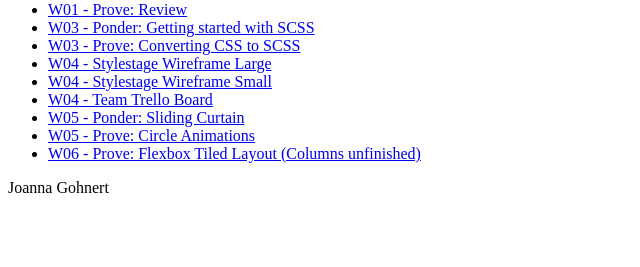
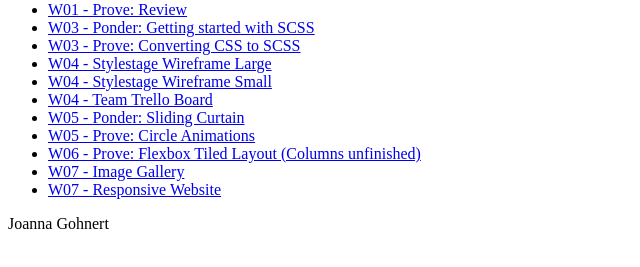
Before and after one commit to Jgohnert/wdd331r, a plain HTML site: page index.html in a window 1280 px wide. Shown: the part 79-346 px from the top of the page, without its empty margins (0-640 px from the left). Drawn offline with Linux system fonts and the light colour scheme.

Commit message:
updated W07 links

```diff
--- a/index.html
+++ b/index.html
@@ -44,6 +44,12 @@
           <li>
             <a href="prove/w06/index.html" target="blank">W06 - Prove: Flexbox Tiled Layout (Columns unfinished)</a>
           </li>
+          <li>
+            <a href="prove/w07/image-gallery/gallery.html" target="blank">W07 - Image Gallery</a>
+          </li>
+          <li>
+            <a href="prove/w07/responsive-website/responsive.html" target="blank">W07 - Responsive Website</a>
+          </li>
         </ul>
       </section>
     </main>
```
